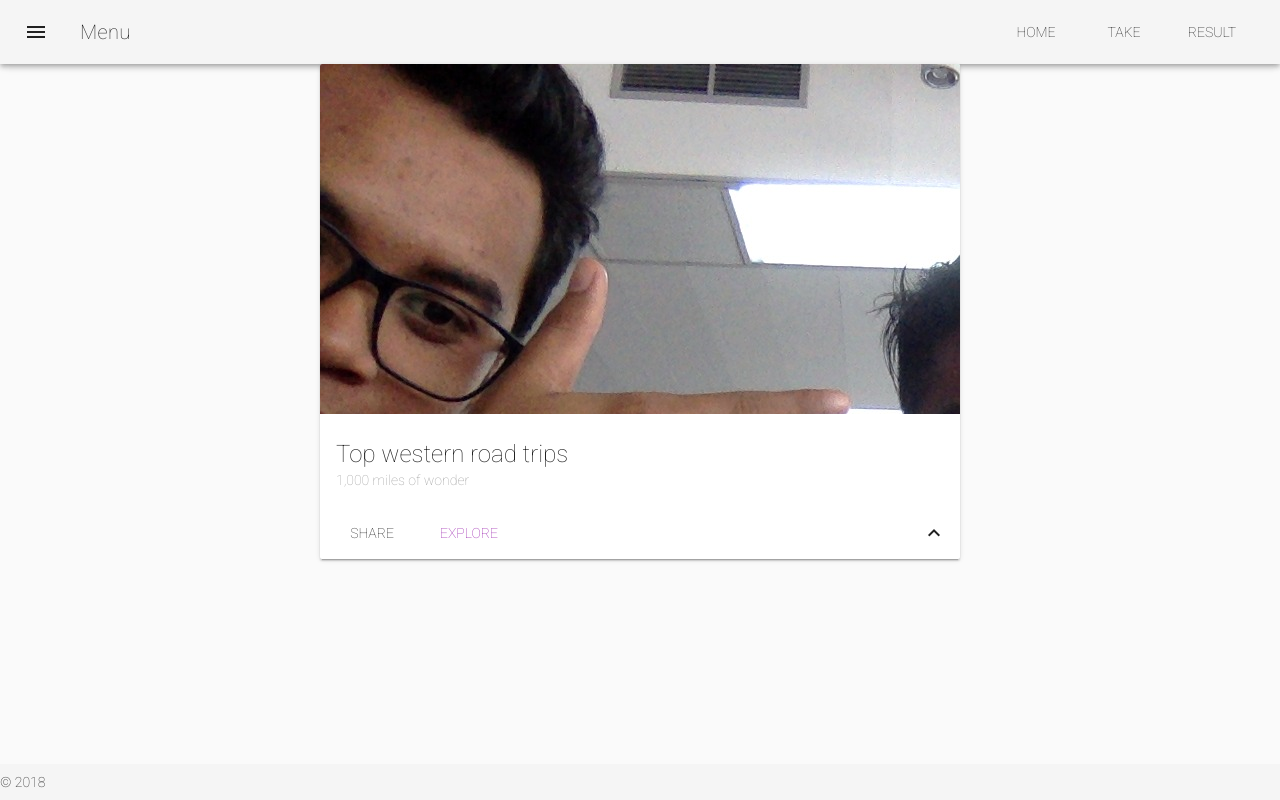
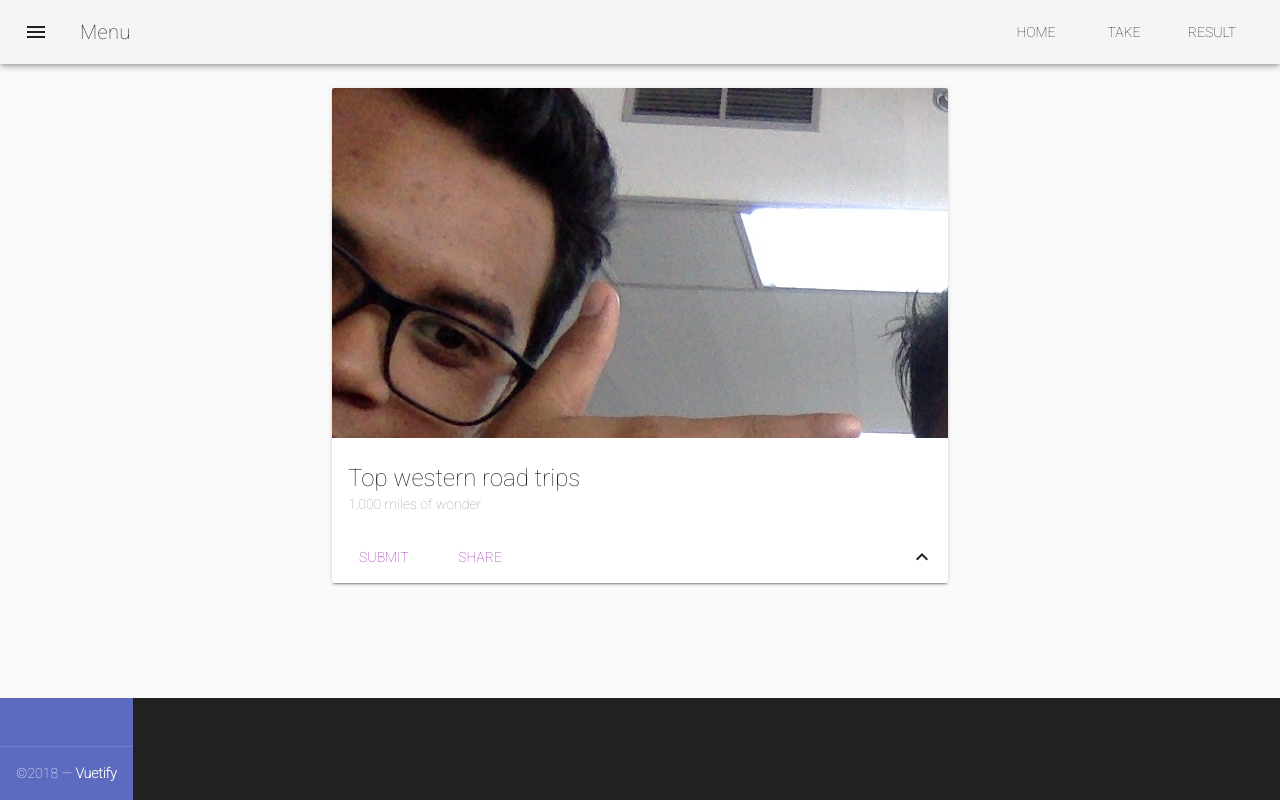
Before and after one commit to robihidayat/fangtable-ui, a Vue app: page /#/result in a window 1280 px wide. Built offline with nearby package versions, Linux system fonts and the light colour scheme.

Commit message:
add axios

```diff
--- a/package.json
+++ b/package.json
@@ -13,6 +13,7 @@
     "@uppy/tus": "^0.26.0",
     "@uppy/webcam": "^0.26.0",
     "@uppy/xhr-upload": "^0.26.0",
+    "axios": "^0.18.0",
     "cors": "^2.8.4",
     "express": "^4.16.3",
     "register-service-worker": "^1.0.0",
--- a/src/App.vue
+++ b/src/App.vue
@@ -13,8 +13,36 @@
     <v-content>
       <router-view/>
     </v-content>
-    <v-footer :fixed="fixed" app>
-      <span>&copy; 2018</span>
+        <v-footer
+      dark
+      height="auto"
+    >
+      <v-card
+        flat
+        tile
+        class="indigo lighten-1 white--text text-xs-center"
+      >
+        <v-card-text>
+          <v-btn
+            v-for="icon in icons"
+            :key="icon"
+            class="mx-3 white--text"
+            icon
+          >
+            <v-icon size="24px">{{ icon }}</v-icon>
+          </v-btn>
+        </v-card-text>
+
+        <v-card-text class="white--text pt-0">
+
+        </v-card-text>
+
+        <v-divider></v-divider>
+
+        <v-card-text class="white--text">
+          &copy;2018 — <strong>Vuetify</strong>
+        </v-card-text>
+      </v-card>
     </v-footer>
   </v-app>
 </template>
--- a/src/views/Home.vue
+++ b/src/views/Home.vue
@@ -1,5 +1,4 @@
 <template>
-  <v-container fluid>
     <v-jumbotron
       :gradient="gradient"
       dark
@@ -8,12 +7,12 @@
       <v-container fill-height>
         <v-layout align-center>
           <v-flex text-xs-center>
-            <h3 class="display-3">FitzMe App</h3>
+            <h4 class="display-4">Fitz<span class="red">Me</span> App</h4>
+            <h5 class="display-2">online shopping made sustainable</h5>
           </v-flex>
         </v-layout>
       </v-container>
     </v-jumbotron>
-  </v-container>
 </template>
 
 <script>
--- a/src/views/Result.vue
+++ b/src/views/Result.vue
@@ -1,4 +1,5 @@
 <template>
+    <v-container fluid>
     <v-layout row>
       <v-flex xs12 sm6 offset-sm3>
         <v-card>
@@ -16,8 +17,8 @@
           </v-card-title>
 
           <v-card-actions>
-            <v-btn flat>Share</v-btn>
-            <v-btn flat color="purple">Explore</v-btn>
+            <v-btn flat color="purple" v-on:click="postPost">Submit</v-btn>
+            <v-btn flat color="purple">Share</v-btn>
             <v-spacer></v-spacer>
             <v-btn icon @click="show = !show">
               <v-icon>{{ show ? 'keyboard_arrow_down' : 'keyboard_arrow_up' }}</v-icon>
@@ -32,4 +33,55 @@
         </v-card>
       </v-flex>
     </v-layout>
+    </v-container>
   </template>
+
+<script>
+import axios from 'axios';
+
+export default {
+  data() {
+    return {
+      postBody: '',
+      errors: []
+    }
+  },
+  methods: {
+    postPost: function () {
+       axios.post(`http://localhost:8082/api/process`, {
+            img: '../../files/gambar.jpg',
+        })
+        .then(response => {
+            console.log(response)
+        })
+        .catch(e => {
+            console.log('Error gan')
+            this.errors.push(e)
+        })
+    }
+  }
+
+  // Pushes posts to the server when called.
+//   postPost() {
+//     axios.post(`http://localhost:8082/api/process`, {
+//       img: '../../files/gambar.jpg',
+//     })
+//     .then(response => {
+//         console.log(response)
+//     })
+//     .catch(e => {
+//       this.errors.push(e)
+//     })
+
+    // async / await version (postPost() becomes async postPost())
+    //
+    // try {
+    //   await axios.post(`http://jsonplaceholder.typicode.com/posts`, {
+    //     body: this.postBody
+    //   })
+    // } catch (e) {
+    //   this.errors.push(e)
+    // }
+//   }
+}
+</script>
```
Also changed, not shown: 1 other file (tests, documents, lock files or other folders).
